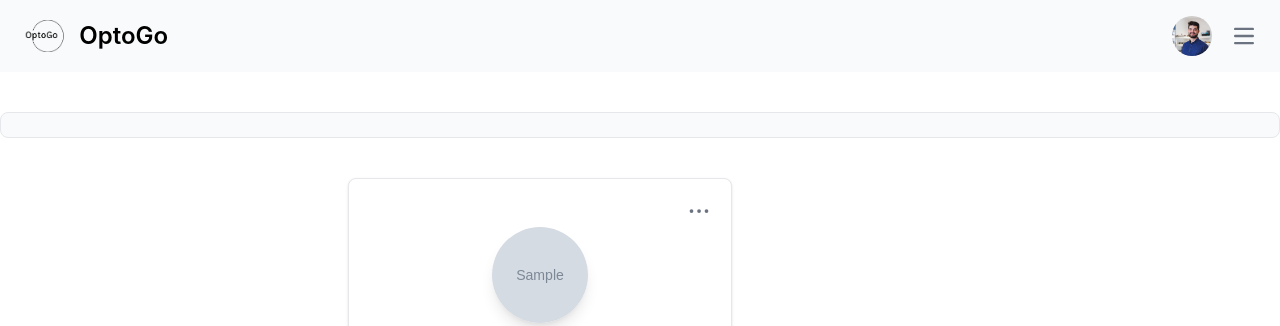
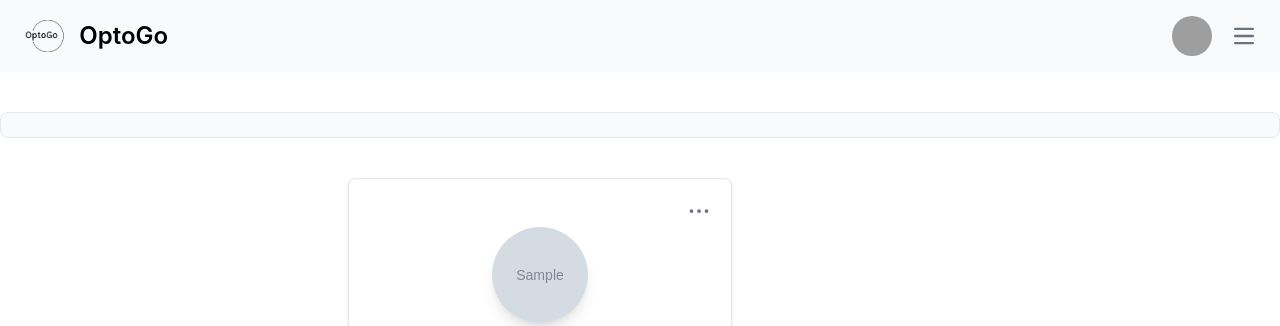
Before and after one commit to MathieuHoude/OptoGo, a Flask app: template templates/index.html in a window 1280 px wide. Shown: the top 326 px of the page. Run offline with Flask 3, Linux system fonts and the light colour scheme; the visitor is signed in with stand-in values (Sample User, id 1); the template is opened without the code that fills it: most values are stand-ins (such as "Sample title", 1, 10 or a date in 2020); grey boxes marked "Sample" are stand-in pictures; style sheets or scripts are compiled from the project's sources; some libraries are stand-ins or nearby versions; grey boxes are pictures that could not be loaded.

Commit message:
photo dans la navbar

```diff
--- a/templates/navbar.html
+++ b/templates/navbar.html
@@ -7,7 +7,7 @@
 
         <div class="flex">
             <!-- Avatar via Gravatar -->
-            <img class="mr-3 w-10 h-10 rounded-full" src="/static/assets/jeremy_maitre.png"/>
+            <img class="mr-3 w-10 h-10 rounded-full" src="{{optometriste.avatar_image_link}}}"/>
             <button aria-controls="navbar-hamburger" aria-expanded="false"
                     class="inline-flex items-center justify-center p-2 w-10 h-10 text-sm text-gray-500 rounded-lg hover:bg-gray-100 focus:outline-none focus:ring-2 focus:ring-gray-200 dark:text-gray-400 dark:hover:bg-gray-700 dark:focus:ring-gray-600"
                     data-collapse-toggle="navbar-hamburger" type="button">
--- a/templates/optometristCard.html
+++ b/templates/optometristCard.html
@@ -23,7 +23,7 @@
     </div>
     <!-- Indentification de l'optometriste -->
     <div class="flex flex-col items-center pb-10">
-        <img class="w-24 h-24 mb-3 rounded-full shadow-lg" src="{{optometriste.avatar_image_link}}" alt="Jeremy Maitre"/>
+        <img class="w-24 h-24 mb-3 rounded-full shadow-lg" src="{{optometriste.avatar_image_link}}" alt="Photo de l'optometriste"/>
         <h5 class="mb-1 text-xl font-medium text-gray-900 dark:text-white">{{optometriste.first_name}} {{optometriste.last_name}}</h5>
         <span class="text-sm text-gray-500 dark:text-gray-400">Optometriste</span>
         <div class="flex mt-4 md:mt-6">
```
